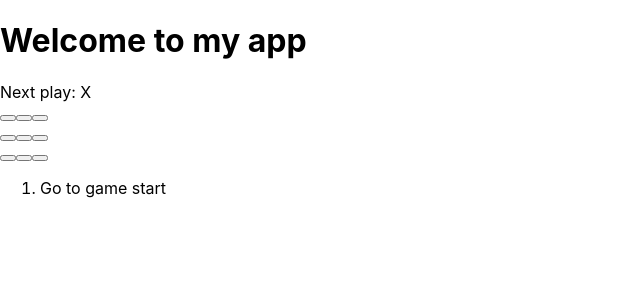
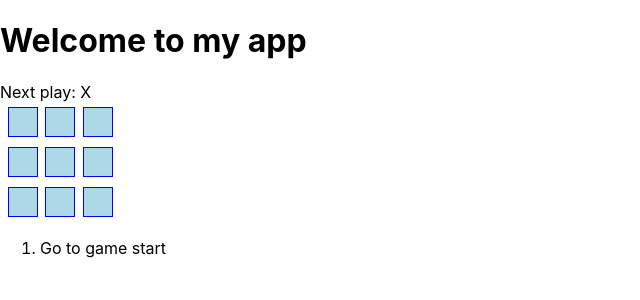
Before and after one commit to krittin-ch/Intro-to-React-2, a React (Create React App) app: page / in a window 1280 px wide. Shown: the top 300 px of the page, without its empty margins (0-640 px from the left). Built offline with nearby package versions, Linux system fonts and the light colour scheme.

Commit message:
Update App.css

```diff
--- a/src/App.css
+++ b/src/App.css
@@ -36,3 +36,20 @@
     transform: rotate(360deg);
   }
 }
+
+.board-row {
+  width: 120px;
+  height: 40px;
+  box-sizing: border-box;
+  display: flex;
+  justify-content: space-evenly;
+  align-items: center;
+}
+
+.square {
+  background-color: lightblue;
+  border: 1px solid blue;
+  width: 30px;
+  height: 30px;
+  box-sizing: border-box;
+}
```
